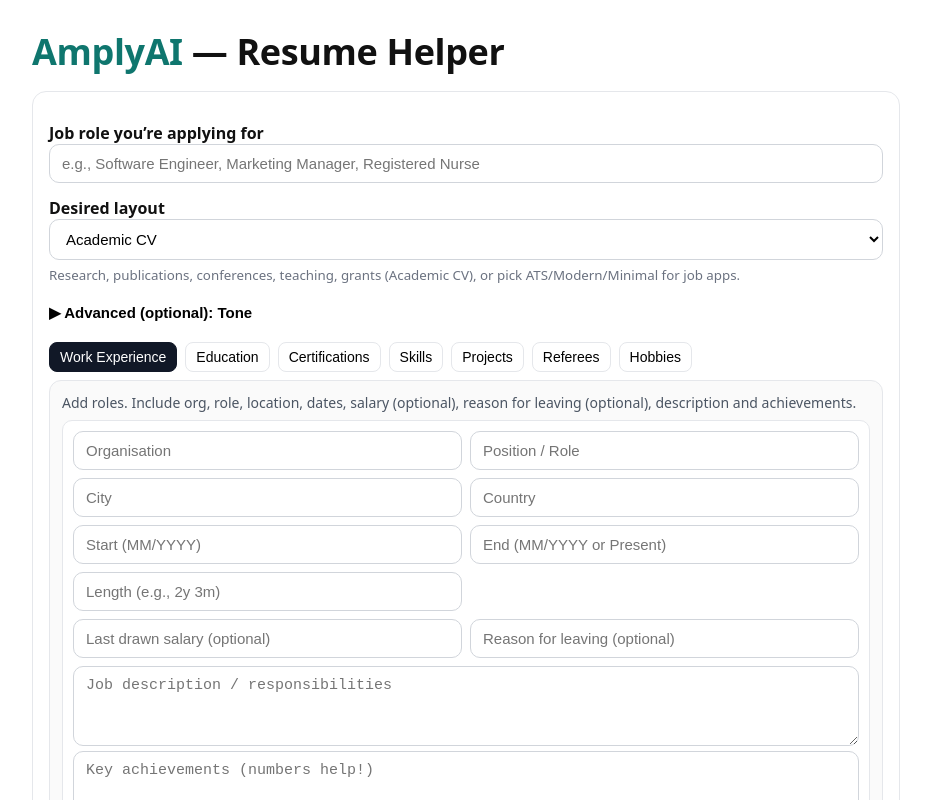
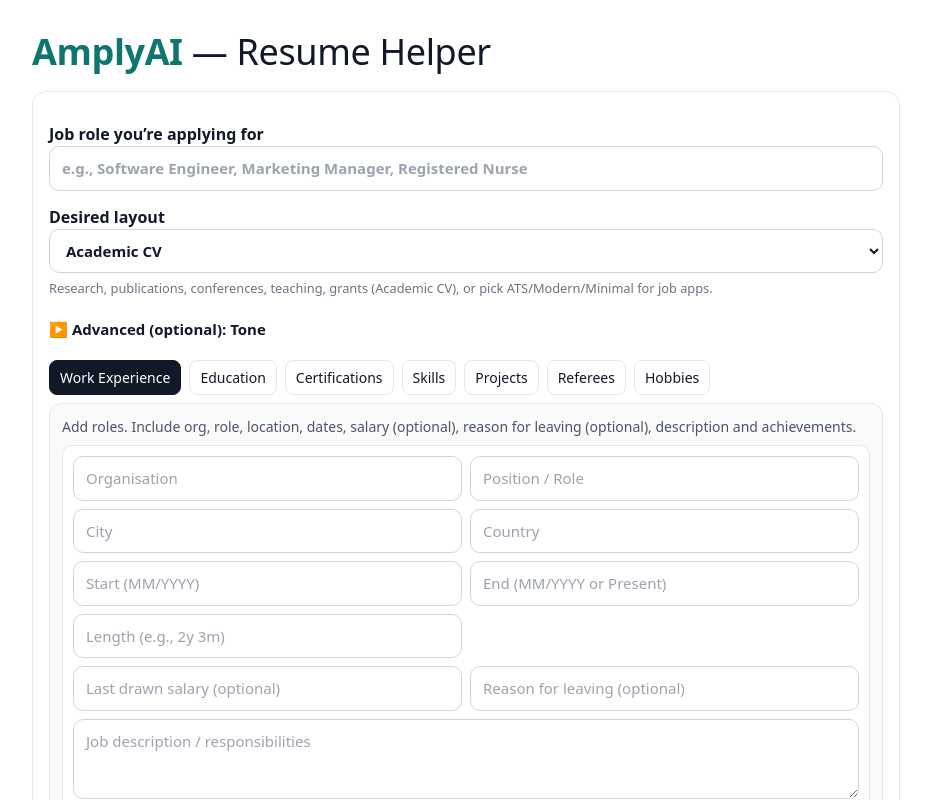
Before and after one commit to madevthevanthiran-maker/amplyai-chatbot, a Next.js app: page / in a window 1280 px wide. Shown: the top 800 px of the page, without its empty margins (174-1105 px from the left). Built offline with nearby package versions, Linux system fonts and the light colour scheme.

Commit message:
Update globals.css

```diff
--- a/styles/globals.css
+++ b/styles/globals.css
@@ -1,13 +1,14 @@
-/* styles/globals.css */
-/* keep it simple; adjust as you like */
-html, body {
-  margin: 0;
-  padding: 0;
-  font-family: system-ui, -apple-system, Segoe UI, Roboto, Helvetica, Arial, "Apple Color Emoji", "Segoe UI Emoji";
-  background: #fff;
-  color: #111;
+@tailwind base;
+@tailwind components;
+@tailwind utilities;
+
+/* Optional: basic page padding for your simple UI */
+html, body, #__next {
+  height: 100%;
 }
 
-* { box-sizing: border-box; }
-
-a { color: inherit; text-decoration: none; }
+body {
+  @apply bg-white text-gray-900;
+  -webkit-font-smoothing: antialiased;
+  -moz-osx-font-smoothing: grayscale;
+}
```
